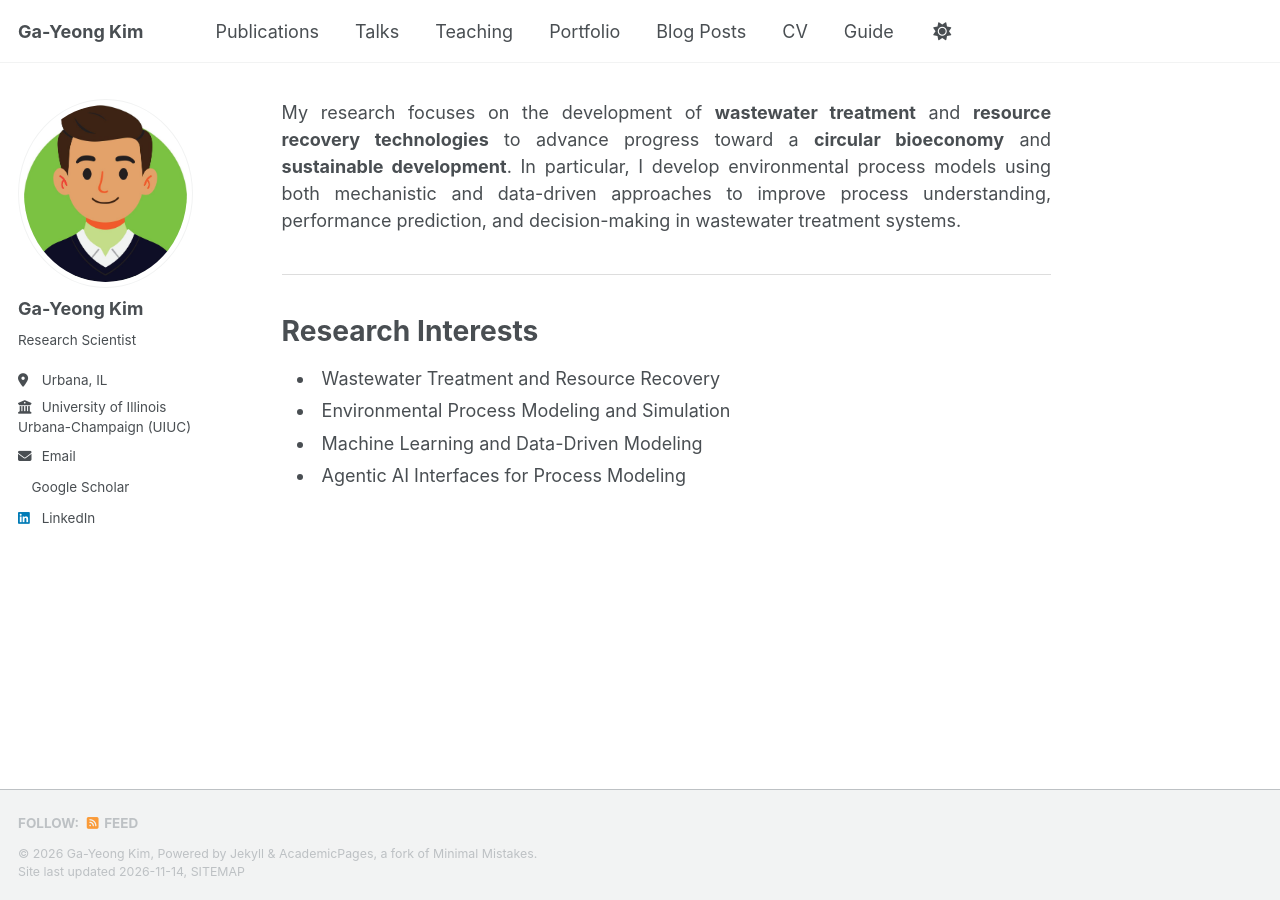
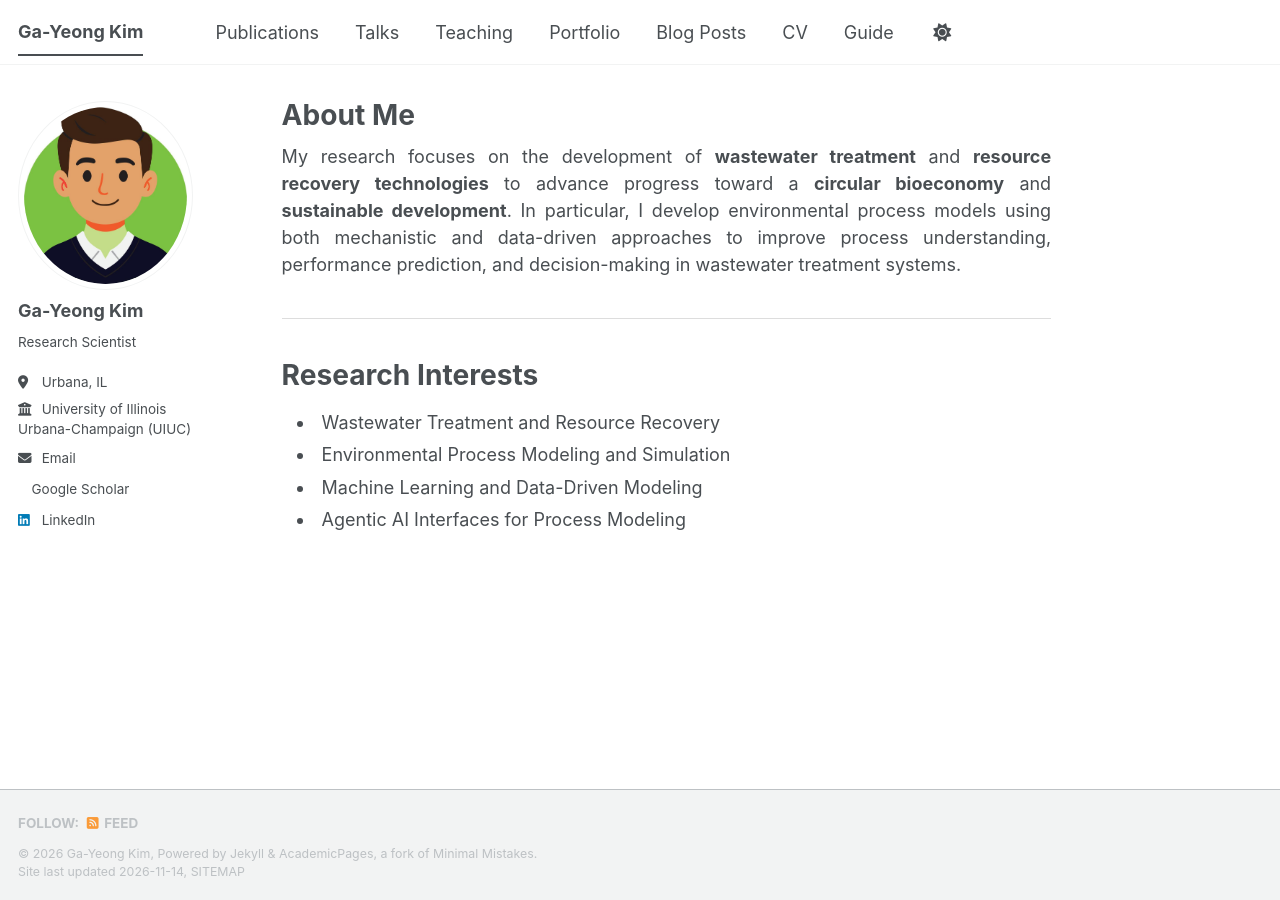
Before and after one commit to ga-yeong-kim/ga-yeong-kim.github.io, a Jekyll site: the page built from _pages/about.md, in a window 1280 px wide. Built offline with Jekyll 4.4.1, drawn with Linux system fonts in a browser that asks for light colours; a script bundle is joined from its source files by our own code; a style sheet for code colours, icons or effects is not loaded.

Commit message:
Fix title formatting in about.md

```diff
--- a/_pages/about.md
+++ b/_pages/about.md
@@ -1,11 +1,12 @@
 ---
 permalink: /
-title: "About Me“
+title: "About Me"
 author_profile: true
 redirect_from:
   - /about/
   - /about.html
 ---
+
 <div style="text-align: justify;" markdown="1">
 My research focuses on the development of **wastewater treatment** and **resource recovery technologies** to advance progress toward a **circular bioeconomy** and **sustainable development**. In particular, I develop environmental process models using both mechanistic and data-driven approaches to improve process understanding, performance prediction, and decision-making in wastewater treatment systems.
 </div>
```
